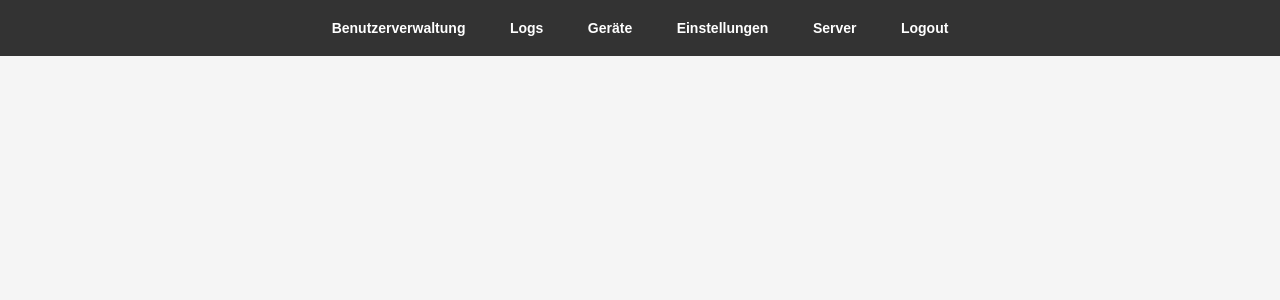
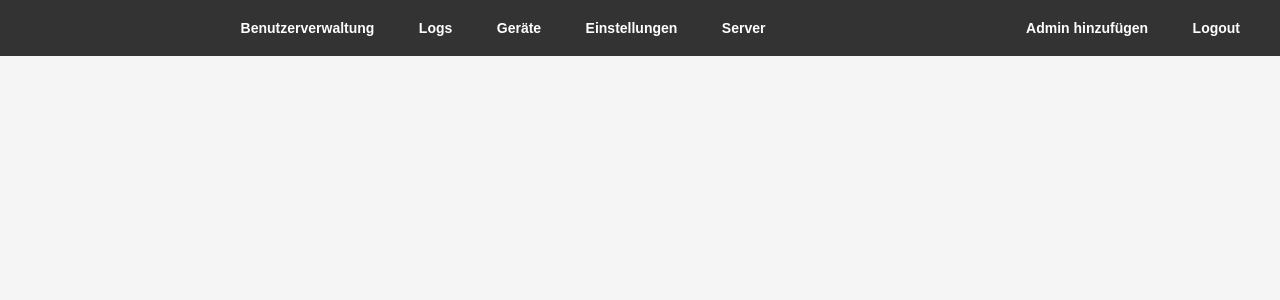
Before and after one commit to SD-Code0/rfid_acces, a Flask app: page / in a window 1280 px wide. Shown: the top 300 px of the page. Run offline with Flask 3, Linux system fonts and the light colour scheme; a user stored in the database is signed in.

Commit message:
Füge Funktion zum Hinzufügen von Admin-Benutzern hinzu und implementiere Überprüfungen für bestehende Benutzer und Passwortsicherheit. Aktualisiere Logik zur Tabellenprüfung.

```diff
--- a/main.py
+++ b/main.py
@@ -105,7 +105,7 @@ def homepage():
 @app.route('/login', methods=['GET', 'POST'])
 def login():
     conn, cursor = get_db_connection()
-    # Prüfen, ob es die Tabelle admin_user gibt
+    # Prüfen ob es die Tabelle admin_user gibt
     cursor.execute("SELECT name FROM sqlite_master WHERE type='table' AND name='admin_user';")
     table_exists = cursor.fetchone()
     conn.close()
@@ -161,6 +161,47 @@ def login():
             # GET -> Zeige ganz normales Login in homepage.html
             return render_template('homepage.html')
 
+
+@app.route('/add_admin_user', methods=['POST'])
+def add_admin_user():
+    if 'logged_in' not in session:
+        return jsonify({"status": "error", "message": "Nicht eingeloggt."}), 401
+
+    data = request.get_json()
+    admin_username = data.get('username')
+    admin_password = data.get('password')
+
+    if not admin_username or not admin_password:
+        return jsonify({"status": "error", "message": "Username/Passwort fehlen."}), 400
+
+    conn, cursor = get_db_connection()
+    # Prüfen, ob admin_user existiert (sollte ja), sonst create_admin_user_table_if_not_exists()
+    cursor.execute("SELECT name FROM sqlite_master WHERE type='table' AND name='admin_user';")
+    table_exists = cursor.fetchone()
+    if not table_exists:
+        # Falls es die Tabelle nicht gibt, anlegen (zur Sicherheit)
+        cursor.execute("""
+            CREATE TABLE IF NOT EXISTS admin_user(
+                id INTEGER PRIMARY KEY AUTOINCREMENT,
+                username TEXT NOT NULL,
+                passwort TEXT NOT NULL
+            );
+        """)
+
+    # Prüfen, ob Username schon belegt:
+    cursor.execute("SELECT id FROM admin_user WHERE username = ?", (admin_username,))
+    row = cursor.fetchone()
+    if row:
+        conn.close()
+        return jsonify({"status": "error", "message": "Benutzername existiert bereits."}), 409
+
+    # Hashen & einfügen
+    hashed = generate_password_hash(admin_password)
+    cursor.execute("INSERT INTO admin_user (username, passwort) VALUES (?,?)", (admin_username, hashed))
+    conn.commit()
+    conn.close()
+
+    return jsonify({"status": "success", "message": "Admin wurde angelegt."})
 
 @app.route('/logout')
 def logout():
--- a/templates/homepage.html
+++ b/templates/homepage.html
@@ -209,9 +209,6 @@
     </style>
 
     <script>
-        /* ========================================================================
-           Globale Variablen (für fetch + Modal-Daten)
-        ======================================================================== */
         let addUserData = null;
         let deleteUserData = null;
         let addedUserInfo = null;
@@ -220,9 +217,7 @@
         let logDateToDelete = null;
         let deleteDevicePosition = null;
 
-        /* ========================================================================
-           Tabs öffnen
-        ======================================================================== */
+        // Tabs öffnen
         function openTab(event, tabName) {
             event.preventDefault();
             var tabContent = document.getElementsByClassName("tab-content");
@@ -237,9 +232,7 @@
             event.currentTarget.classList.add("active");
         }
 
-        /* ========================================================================
-           Sub-Tabs öffnen (z.B. in "Benutzerverwaltung" -> Untertabs)
-        ======================================================================== */
+        // Sub-Tabs öffnen
         function openSubTab(event, parentId, subTabId) {
             event.preventDefault();
             var parent = document.getElementById(parentId);
@@ -250,14 +243,11 @@
             document.getElementById(subTabId).classList.add('active');
         }
 
-        /* ========================================================================
-           Benutzer laden / anzeigen
-        ======================================================================== */
+        // Benutzer laden
         function fetchUsers() {
             fetch('/show_users')
                 .then(response => response.json())
                 .then(users => {
-                    // Nach ID sortieren
                     users.sort((a, b) => a.id - b.id);
                     const userList = document.getElementById('user_list');
                     userList.innerHTML = '';
@@ -270,9 +260,7 @@
                 .catch(error => console.error('Error fetching users:', error));
         }
 
-        /* ========================================================================
-           Benutzer hinzufügen
-        ======================================================================== */
+        // Benutzer hinzufügen
         function addUser() {
             fetch('/add_user', {
                 method: 'POST',
@@ -290,7 +278,7 @@
                                     `<strong>Verschlüsselter Fernet-Key:</strong><br>` +
                                     `<span class="fernet-key">${data.encrypted_fernet_key || ''}</span>`;
                     showUserAddSuccessModal();
-                    fetchUsers(); // Liste aktualisieren
+                    fetchUsers();
                     document.getElementById('addUserForm').reset();
                 } else {
                     alert('Fehler beim Hinzufügen des Benutzers: ' + data.message);
@@ -302,9 +290,7 @@
             });
         }
 
-        /* ========================================================================
-           Modale Fenster -> Benutzer hinzufügen (Erfolg)
-        ======================================================================== */
+        // Modale Fenster (Benutzer hinzufügen)
         function showUserAddSuccessModal() {
             document.getElementById('userAddSuccessInfo').innerHTML = addedUserInfo;
             document.getElementById('userAddSuccessModalOverlay').classList.add('active');
@@ -313,9 +299,7 @@
             document.getElementById('userAddSuccessModalOverlay').classList.remove('active');
         }
 
-        /* ========================================================================
-           Modale Fenster -> Benutzer löschen
-        ======================================================================== */
+        // Modale Fenster (Benutzer löschen)
         function showUserDeleteModal() {
             document.getElementById('userDeleteModalOverlay').classList.add('active');
         }
@@ -361,9 +345,7 @@
             document.getElementById('userNotFoundModalOverlay').classList.remove('active');
         }
 
-        /* ========================================================================
-           Abmeldung
-        ======================================================================== */
+        // Abmeldung
         function showLogoutModal() {
             document.getElementById('logoutModalOverlay').classList.add('active');
         }
@@ -375,9 +357,7 @@
             window.location.href = "{{ url_for('logout') }}";
         }
 
-        /* ========================================================================
-           Server-Steuerung (Shutdown / Restart)
-        ======================================================================== */
+        // Server-Steuerung
         function showShutdownModal() {
             document.getElementById('shutdownModalOverlay').classList.add('active');
         }
@@ -420,9 +400,7 @@
             .catch(error => console.error('Error restarting server:', error));
         }
 
-        /* ========================================================================
-           Logs
-        ======================================================================== */
+        // Logs
         function fetchLogs(date) {
             fetch('/get_logs', {
                 method: 'POST',
@@ -438,11 +416,8 @@
                 logs.forEach(log => {
                     const logItem = document.createElement('div');
                     logItem.textContent =
-                        `Timestamp: ${log.timestamp}, ` +
-                        `Log ID: ${log.log_entry}, ` +
-                        `User ID: ${log.user_id}, ` +
-                        `RFID: ${log.rfid_uid}, ` +
-                        `Position: ${log.position}`;
+                        `Timestamp: ${log.timestamp}, Log ID: ${log.log_entry}, ` +
+                        `User ID: ${log.user_id}, RFID: ${log.rfid_uid}, Position: ${log.position}`;
                     logList.appendChild(logItem);
                 });
             })
@@ -490,9 +465,7 @@
             document.getElementById('logsNotFoundModalOverlay').classList.remove('active');
         }
 
-        /* ========================================================================
-           Geräte
-        ======================================================================== */
+        // Geräte
         function showDevicesDeleteModal() {
             document.getElementById('devicesDeleteModalOverlay').classList.add('active');
         }
@@ -558,7 +531,7 @@
                     devices.forEach(device => {
                         const deviceItem = document.createElement('div');
                         deviceItem.textContent =
-                            `ID: ${device.device_id}, `+
+                            `ID: ${device.device_id}, ` +
                             `Actor Domain: ${device.actor_domain}, ` +
                             `Service: ${device.service}, ` +
                             `Entity ID: ${device.entity_id}, ` +
@@ -569,9 +542,7 @@
                 .catch(error => console.error('Fehler beim Abrufen der Geräte:', error));
         }
 
-        /* ========================================================================
-           RFID per Button einlesen
-        ======================================================================== */
+        // RFID per Button einlesen
         function fetchRFID() {
             fetch('/fetch_rfid')
                 .then(response => response.json())
@@ -585,12 +556,10 @@
                 .catch(error => console.error('Fehler beim Abrufen der RFID:', error));
         }
 
-        /* ========================================================================
-           Einstellungen speichern (/update_config)
-        ======================================================================== */
+        // Einstellungen speichern (für /update_config)
         function updateConfig() {
             const ssid  = document.getElementById('ssid').value;
-            const pwd   = document.getElementById('pwd').value;
+            const pwd   = document.getElementById('password').value;
             const host  = document.getElementById('host').value;
             const pos   = document.getElementById('pos').value;
 
@@ -613,24 +582,22 @@
             });
         }
 
-        /* ========================================================================
-           Events beim Laden der Seite
-        ======================================================================== */
         document.addEventListener('DOMContentLoaded', function() {
-            // Formular: Benutzer hinzufügen
+
+            // Benutzer hinzufügen
             document.getElementById('addUserForm').addEventListener('submit', function(event) {
                 event.preventDefault();
                 const formData = new FormData(event.target);
                 addUserData = {
                     username: formData.get('username'),
-                    rfid:     formData.get('rfid'),
-                    role:     formData.get('role'),
-                    file:     formData.get('filePath')
+                    rfid: formData.get('rfid'),
+                    role: formData.get('role'),
+                    file: formData.get('filePath')
                 };
                 addUser();
             });
 
-            // Formular: Benutzer löschen
+            // Benutzer löschen
             document.getElementById('deleteUserForm').addEventListener('submit', function(event) {
                 event.preventDefault();
                 const formData = new FormData(event.target);
@@ -658,7 +625,7 @@
                 });
             });
 
-            // Formular: Logs abrufen
+            // Logs abrufen
             document.getElementById('getLogsForm').addEventListener('submit', function(event) {
                 event.preventDefault();
                 const formData = new FormData(event.target);
@@ -684,7 +651,7 @@
                 });
             });
 
-            // Formular: Logs löschen
+            // Logs löschen
             document.getElementById('deleteLogsForm').addEventListener('submit', function(event) {
                 event.preventDefault();
                 const formData = new FormData(event.target);
@@ -710,14 +677,14 @@
                 });
             });
 
-            // Formular: Gerät hinzufügen
+            // Geräte hinzufügen
             document.getElementById('addDeviceForm').addEventListener('submit', function(event) {
                 event.preventDefault();
                 const formData = new FormData(event.target);
                 const addDeviceData = {
-                    actor_domain:    formData.get('actor_domain'),
-                    service:         formData.get('service'),
-                    entity_id:       formData.get('entity_id'),
+                    actor_domain: formData.get('actor_domain'),
+                    service: formData.get('service'),
+                    entity_id: formData.get('entity_id'),
                     device_position: formData.get('device_position')
                 };
 
@@ -753,37 +720,71 @@
                 });
             });
 
-            // Formular: Geräte löschen
+            // Geräte löschen
             document.getElementById('deleteDevicesForm').addEventListener('submit', function(event) {
                 event.preventDefault();
                 const formData = new FormData(event.target);
                 deleteDevicePosition = formData.get('device_position_delete');
                 showDevicesDeleteModal();
             });
+
+            // NEU: Admin hinzufügen
+            const addAdminForm = document.getElementById('addAdminForm');
+            if (addAdminForm) {
+                addAdminForm.addEventListener('submit', function(e) {
+                    e.preventDefault();
+                    const formData = new FormData(e.target);
+                    const adminData = {
+                        username: formData.get('admin_username'),
+                        password: formData.get('admin_password')
+                    };
+
+                    fetch('/add_admin_user', {
+                        method: 'POST',
+                        headers: { 'Content-Type': 'application/json' },
+                        body: JSON.stringify(adminData)
+                    })
+                    .then(resp => resp.json())
+                    .then(data => {
+                        if (data.status === "success") {
+                            alert("Neuer Admin erfolgreich angelegt!");
+                            e.target.reset();
+                        } else {
+                            alert("Fehler beim Anlegen: " + data.message);
+                        }
+                    })
+                    .catch(err => {
+                        console.error('Error adding admin:', err);
+                        alert('Ein Fehler ist aufgetreten.');
+                    });
+                });
+            }
         });
     </script>
 </head>
+<body>
 
-<body>
+<!-- Navbar -->
 <div class="navbar">
     {% if session.get('logged_in') %}
         <a href="#" class="tab-link" onclick="openTab(event, 'TabUser')">Benutzerverwaltung</a>
         <a href="#" class="tab-link" onclick="openTab(event, 'TabLogs')">Logs</a>
         <a href="#" class="tab-link" onclick="openTab(event, 'TabDevices')">Geräte</a>
-        <!-- Neuer Tab "Einstellungen" -->
         <a href="#" class="tab-link" onclick="openTab(event, 'TabSettings')">Einstellungen</a>
+        <a href="#" class="tab-link" onclick="openTab(event, 'TabShutdown')">Server</a>
 
-        <a href="#" class="tab-link" onclick="openTab(event, 'TabShutdown')">Server</a>
-        <a href="#" class="tab-link" onclick="showLogoutModal()">Logout</a>
+        <!-- Rechts ausrichten -->
+        <div style="float:right; margin-right:20px;">
+            <a href="#" class="tab-link" onclick="openTab(event, 'TabAddAdmin')">Admin hinzufügen</a>
+            <a href="#" class="tab-link" onclick="showLogoutModal()">Logout</a>
+        </div>
     {% else %}
         <a href="#" class="tab-link active" onclick="openTab(event, 'Login')">Login</a>
     {% endif %}
 </div>
 
 <div class="container">
-    <!-- =========================================================
-         Login-Tab
-    ========================================================= -->
+    <!-- Login-Tab -->
     <div id="Login" class="content tab-content {% if not session.get('logged_in') %}active{% endif %}">
         <h2>Admin Login</h2>
         <form action="{{ url_for('login') }}" method="post">
@@ -811,14 +812,10 @@
     </div>
 
     {% if session.get('logged_in') %}
-    <!-- =========================================================
-         Benutzerverwaltung
-    ========================================================= -->
+    <!-- Benutzerverwaltung -->
     <div id="TabUser" class="content tab-content">
         <h2>Benutzerverwaltung</h2>
-        <div class="tabs-info">
-            Fügen Sie Benutzer hinzu, löschen Sie welche oder zeigen Sie die Liste an.
-        </div>
+        <div class="tabs-info">Fügen Sie Benutzer hinzu, löschen Sie welche oder zeigen Sie die Liste an.</div>
         <button onclick="openSubTab(event, 'TabUser', 'UserAdd')">Benutzer hinzufügen</button>
         <button onclick="openSubTab(event, 'TabUser', 'UserDelete')">Benutzer löschen</button>
         <button onclick="openSubTab(event, 'TabUser', 'UserShow')">Benutzer anzeigen</button>
@@ -869,14 +866,10 @@
         </div>
     </div>
 
-    <!-- =========================================================
-         Logs
-    ========================================================= -->
+    <!-- Logs -->
     <div id="TabLogs" class="content tab-content">
         <h2>Logs</h2>
-        <div class="tabs-info">
-            Hier können Sie Logs abrufen oder löschen.
-        </div>
+        <div class="tabs-info">Hier können Sie Logs abrufen oder löschen.</div>
         <button onclick="openSubTab(event, 'TabLogs', 'LogsGet')">Logs abrufen</button>
         <button onclick="openSubTab(event, 'TabLogs', 'LogsDelete')">Logs löschen</button>
 
@@ -909,14 +902,10 @@
         </div>
     </div>
 
-    <!-- =========================================================
-         Geräte
-    ========================================================= -->
+    <!-- Geräte -->
     <div id="TabDevices" class="content tab-content">
         <h2>Geräteverwaltung</h2>
-        <div class="tabs-info">
-            Fügen Sie Geräte hinzu oder listen/löschen Sie diese auf.
-        </div>
+        <div class="tabs-info">Fügen Sie Geräte hinzu oder listen/löschen Sie diese auf.</div>
         <button onclick="openSubTab(event, 'TabDevices', 'DevicesAdd')">Gerät hinzufügen</button>
         <button onclick="openSubTab(event, 'TabDevices', 'DevicesShow')">Geräte anzeigen</button>
         <button onclick="openSubTab(event, 'TabDevices', 'DevicesDelete')">Geräte löschen</button>
@@ -951,7 +940,6 @@
             <h3>Gespeicherte Geräte</h3>
             <button id="listDevicesButton">Geräte auflisten</button>
             <div id="device_list" style="margin-top:10px;"></div>
-
             <script>
                 document.getElementById('listDevicesButton').addEventListener('click', function() {
                     fetchDevices();
@@ -973,14 +961,10 @@
         </div>
     </div>
 
-    <!-- =========================================================
-         Neuer "Einstellungen"-Tab
-    ========================================================= -->
+    <!-- Einstellungen -->
     <div id="TabSettings" class="content tab-content">
         <h2>Einstellungen</h2>
-        <div class="tabs-info">
-            Hier können Sie WLAN- und Host-Einstellungen vornehmen.
-        </div>
+        <div class="tabs-info">Hier können Sie WLAN- und Host-Einstellungen der RFID Stationen vornehmen.</div>
         <form id="settingsForm" onsubmit="event.preventDefault(); updateConfig();">
             <div>
                 <label for="ssid">SSID:</label>
@@ -988,7 +972,7 @@
             </div>
             <div>
                 <label for="password">Password:</label>
-                <input type="text" id="pwd" name="Pa" />
+                <input type="password" id="password" name="password" />
             </div>
             <div>
                 <label for="host">Host:</label>
@@ -1004,9 +988,7 @@
         </form>
     </div>
 
-    <!-- =========================================================
-         Server
-    ========================================================= -->
+    <!-- Server -->
     <div id="TabShutdown" class="content tab-content">
         <h2>Server</h2>
         <div class="tabs-info">Server steuern.</div>
@@ -1017,12 +999,27 @@
             <button onclick="showRestartModal()">Server neu starten</button>
         </div>
     </div>
+
+    <!-- NEUER TAB: Admin hinzufügen -->
+    <div id="TabAddAdmin" class="content tab-content">
+        <h2>Neuen Admin anlegen</h2>
+        <div class="tabs-info">Lege einen weiteren Administrator an.</div>
+        <form id="addAdminForm">
+            <div>
+                <label for="admin_username">Benutzername:</label>
+                <input type="text" id="admin_username" name="admin_username" required>
+            </div>
+            <div>
+                <label for="admin_password">Passwort:</label>
+                <input type="password" id="admin_password" name="admin_password" required>
+            </div>
+            <div>
+                <input type="submit" value="Admin hinzufügen">
+            </div>
+        </form>
+    </div>
     {% endif %}
 </div>
-
-<!-- ========================================================================
-     Modale Overlays
-========================================================================= -->
 
 <!-- Logout Bestätigung -->
 <div id="logoutModalOverlay" class="modal-overlay">
```
Also changed, not shown: rfid_access_control.db (deleted).
